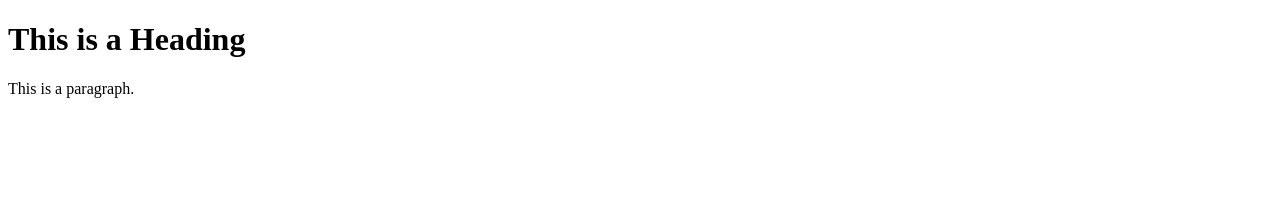
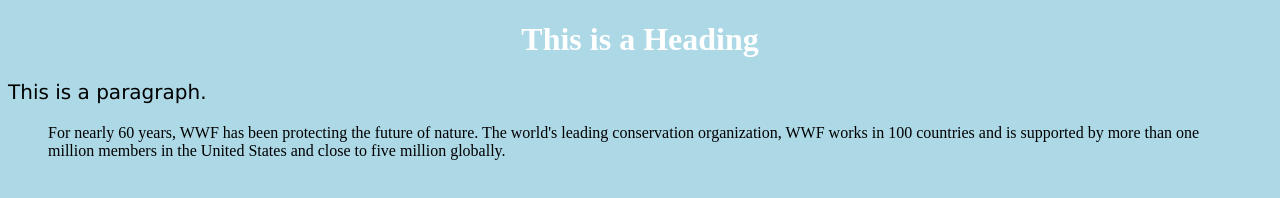
Before and after one commit to priyankadara/gitproject, a plain HTML site: page index.html in a window 1280 px wide. Drawn offline with Linux system fonts and the light colour scheme.

Commit message:
stylesheet and new paragrah added to this file

```diff
--- a/index.html
+++ b/index.html
@@ -1,12 +1,15 @@
 <!DOCTYPE html>
 <html>
 <head>
+<link rel="stylesheet" href="style.css">
 <title>Page Title</title>
 </head>
 <body>
 
 <h1>This is a Heading</h1>
 <p>This is a paragraph.</p>
-
+<blockquote cite="http://www.worldwildlife.org/who/index.html">
+For nearly 60 years, WWF has been protecting the future of nature. The world's leading conservation organization, WWF works in 100 countries and is supported by more than one million members in the United States and close to five million globally.
+</blockquote>
 </body>
 </html>
--- /dev/null
+++ b/style.css
@@ -0,0 +1,13 @@
+body {
+  background-color: lightblue;
+}
+
+h1 {
+  color: white;
+  text-align: center;
+}
+
+p {
+  font-family: verdana;
+  font-size: 20px;
+}
```
